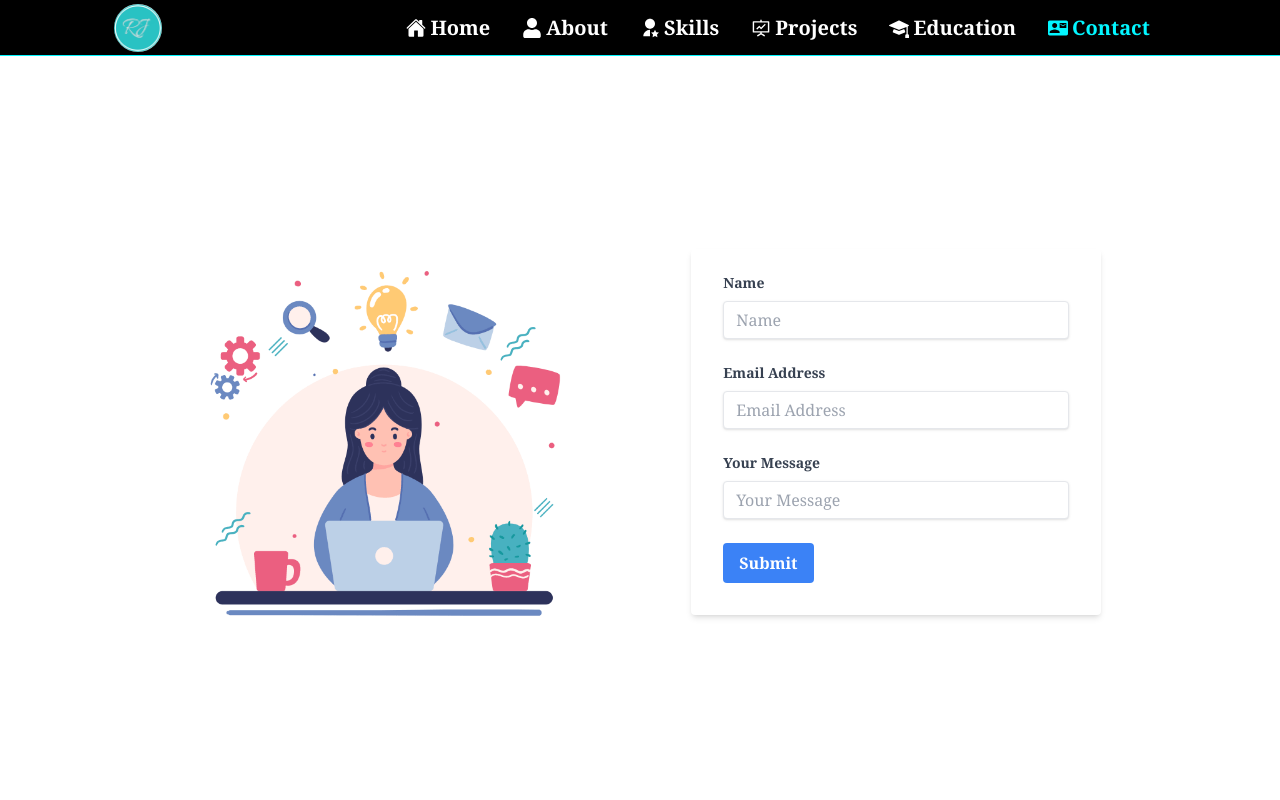
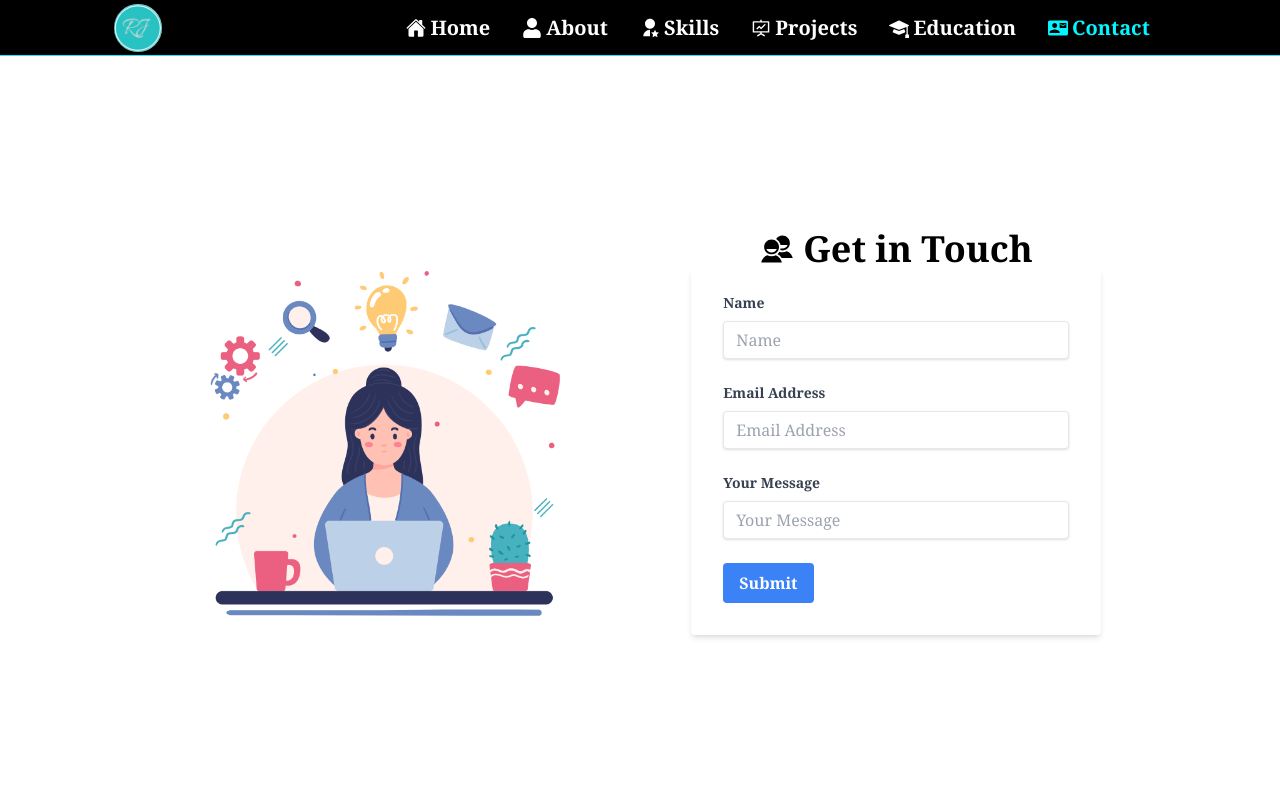
Before and after one commit to RidhikaJoshi/New_Portfolio, a React app: page /contact in a window 1280 px wide. Shown: the top 800 px of the page. Built offline with nearby package versions, Linux system fonts and the light colour scheme; the HTML template or start-up script is replaced by a standard one.

Commit message:
Add contact form title and icon

```diff
--- a/src/Components/Contact.jsx
+++ b/src/Components/Contact.jsx
@@ -1,6 +1,7 @@
 import React from 'react'
 import contact from '../assets/contact.gif'
 import FormFeild from './FormFeild'
+import { IoMdContacts } from "react-icons/io";
 
 function Contact() {
   return (
@@ -15,10 +16,11 @@ function Contact() {
 
 
         {/* this will be the form */}
-        <div className='md:w-[50%] w-full h-[30rem] flex items-center justify-center '>
+        <div className='md:w-[50%] w-full h-[30rem] flex flex-col items-center justify-center '>
+          <p className='text-4xl font-semibold flex flex-row items-center gap-2'><IoMdContacts /><div>Get in Touch</div></p>
             <form className="bg-white shadow-md rounded px-8 pt-6 pb-8 mb-4 w-[80%]">
                   {/* This div is for name field */}
-                  <FormFeild name="Name" type="text"/>
+                  <FormFeild name="Name" type="text" />
                   <FormFeild name="Email Address" type="email"/>
                   <FormFeild name="Your Message" type="text"/>
                   <div className="flex items-center justify-between">
--- a/src/Components/FormFeild.jsx
+++ b/src/Components/FormFeild.jsx
@@ -1,6 +1,6 @@
 import React from 'react'
 
-function FormFeild({name,type}) {
+function FormFeild({name,type,icon}) {
   return (
     <div className="mb-6">
             <label className="block text-gray-700 text-sm font-bold mb-2" for="username">
```
